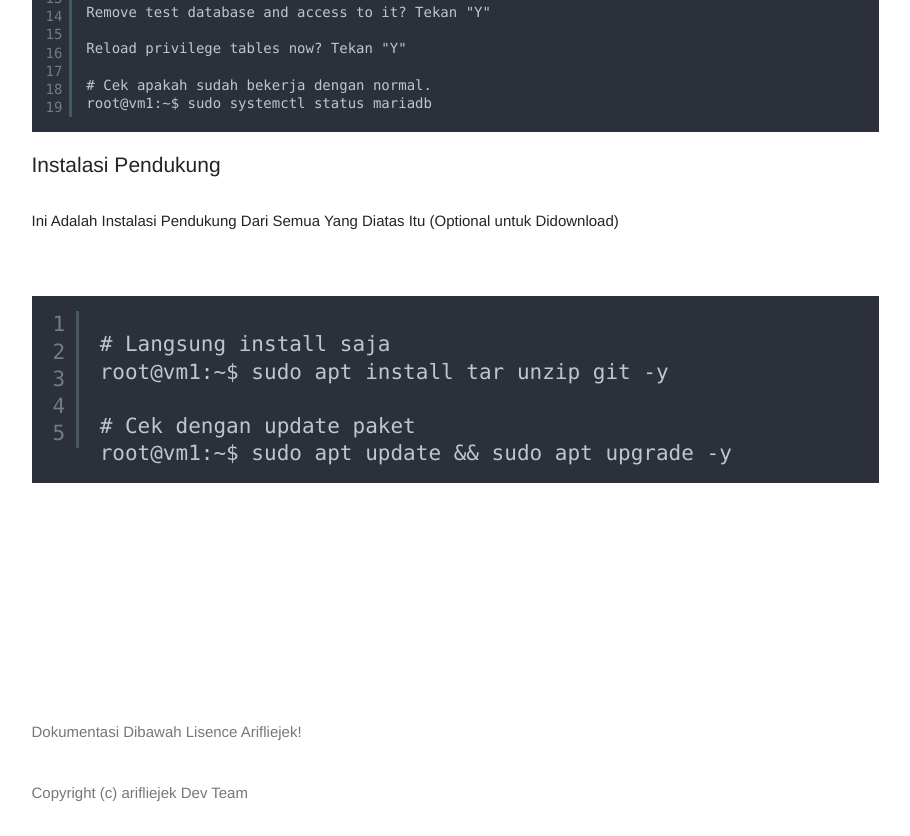
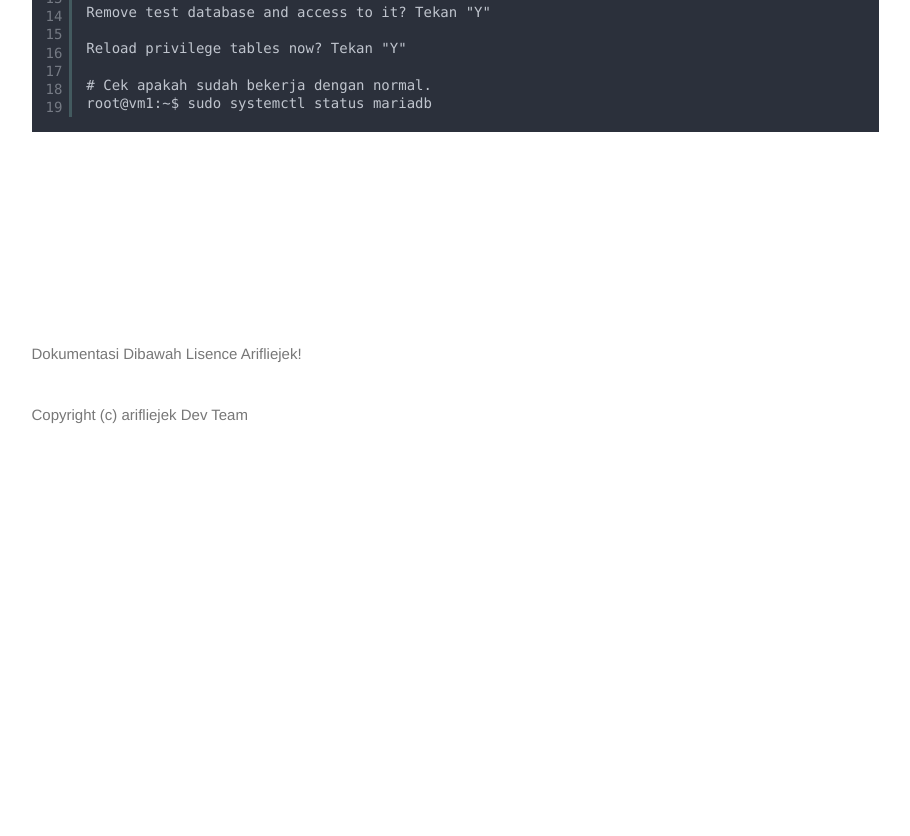
Before and after one commit to ipincamp/web-teach, a plain HTML site: page docs-new/index.html in a window 1280 px wide. Shown: the part 4351-5187 px from the top of the page, without its empty margins (331-1241 px from the left). After the commit the page ends 4809 px from the top, so only its background shows below. Drawn offline with Linux system fonts and the light colour scheme.

Commit message:
Update index.html

```diff
--- a/docs-new/index.html
+++ b/docs-new/index.html
@@ -283,16 +283,6 @@
                             root@vm1:~$ sudo systemctl status mariadb
 
                          </pre>
-                          <h4>Instalasi Pendukung<h4>
-                              <p> Ini Adalah Instalasi Pendukung Dari Semua Yang Diatas Itu (Optional untuk Didownload)
-                              <pre class="brush : html">
-                              # Langsung install saja
-                              root@vm1:~$ sudo apt install tar unzip git -y
-
-                              # Cek dengan update paket
-                              root@vm1:~$ sudo apt update && sudo apt upgrade -y
-
-                              </pre>
                             </div>
                             <!-- end col -->
                         </div>
```
